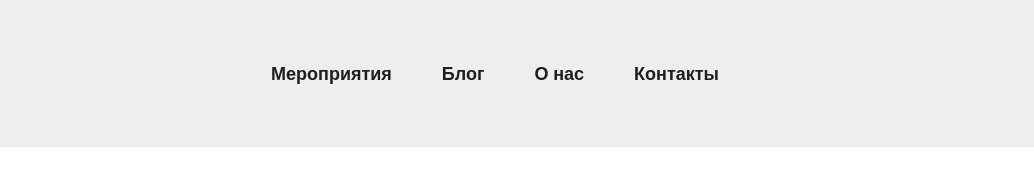
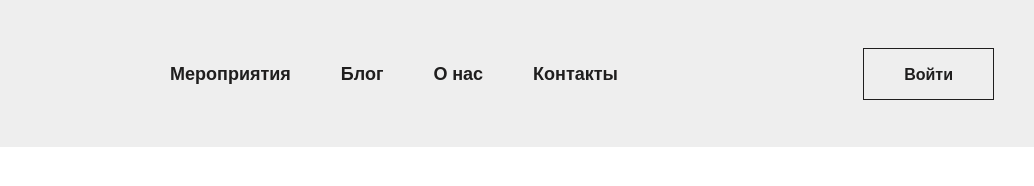
Before and after one commit to n1rp0/Frontend_LenniArt, a plain HTML site: page index.html in a window 1280 px wide. Shown: the full height of the page, 246-1280 px from the left. Drawn offline with nearby package versions, Linux system fonts and the light colour scheme.

Commit message:
Добавление и стилизация кнопки "войти"

```diff
--- a/index.html
+++ b/index.html
@@ -64,7 +64,11 @@
           <a href="#" class="page-header__nav-link">Контакты</a>
         </nav>
 
-
+        <div class="page-header__right-block">
+            <a href="#" class="btn page-header__user-btn">
+              Войти
+            </a>
+          </div>
       </div>
     </header>
     <main class="main"></main>
--- a/styles/styles.css
+++ b/styles/styles.css
@@ -83,6 +83,37 @@ body {
   color: #bc3324;
 }
 
+.page-header__right-block {
+    display: flex;
+    justify-content: flex-end;
+    align-items: center;
+    width: 202px;
+  }
+
+.btn {
+  display: inline-block;
+  box-sizing: border-box;
+  padding: 15px 40px;
+  border: 1px solid #1f1e1e;
+  background-color: transparent;
+  outline: none;
+  color: #1f1e1e;
+  font-family: "Open Sans", sans-serif;
+  font-weight: 600;
+  font-size: 16px;
+  line-height: 20px;
+  text-align: center;
+  text-decoration: none;
+  transition: color 0.2s, background-color 0.2s, border-color 0.2s;
+  overflow: hidden;
+  cursor: pointer;
+}
+
+.btn:hover {
+  background-color: #1f1e1e;
+  color: #ffffff;
+}
+
 .main {
   flex: 1 0 auto;
 }
```
